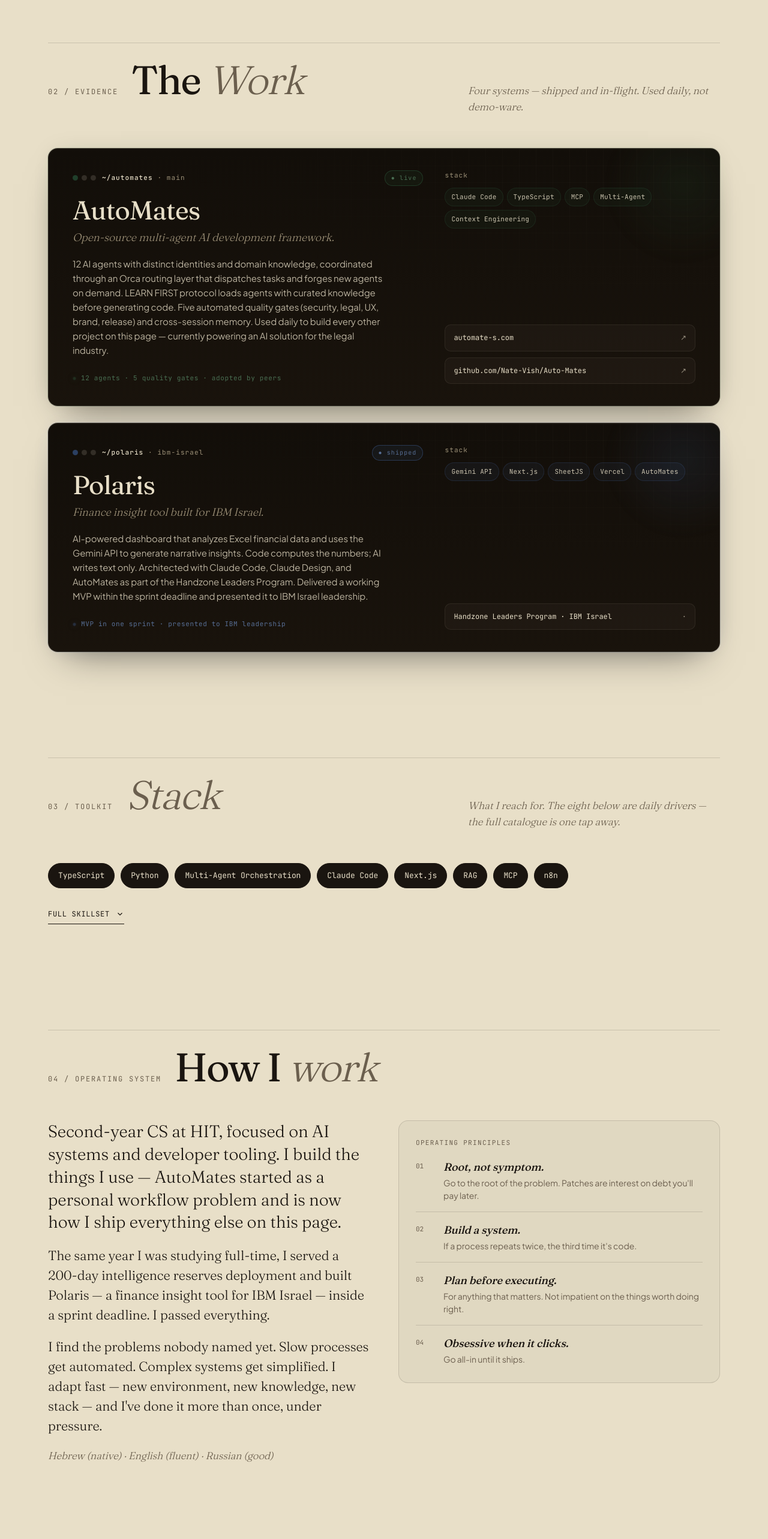
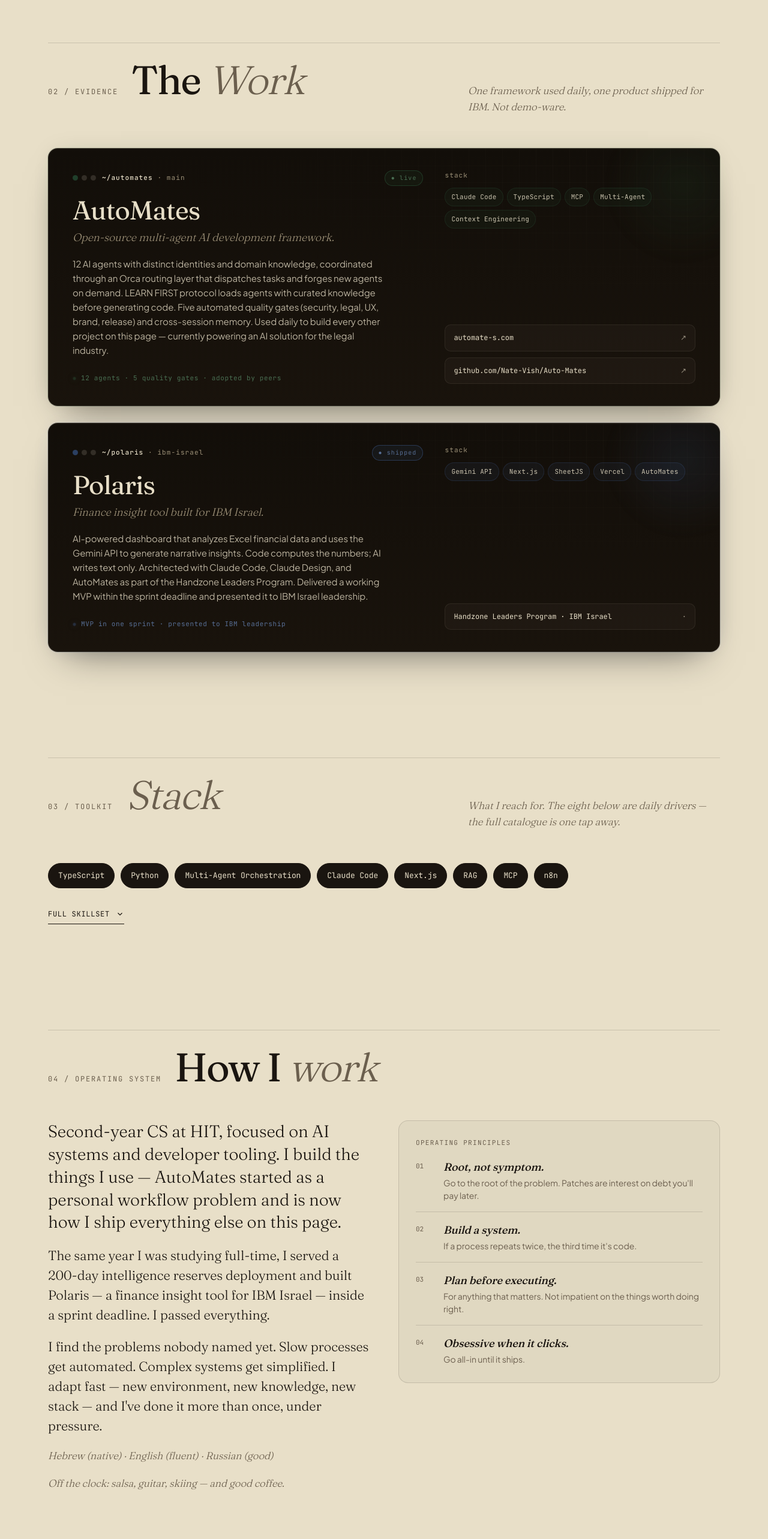
Before and after one commit to Nate-Vish/tailornate, a Next.js app: page / in a window 1280 px wide. Shown: the part 960-3526 px from the top of the page at 60% size. Built offline with nearby package versions, Linux system fonts and the light colour scheme.

Commit message:
Polish projects lead and about section

```diff
--- a/components/sections/About.tsx
+++ b/components/sections/About.tsx
@@ -19,6 +19,9 @@
             <p style={{ fontSize: "17px", color: "var(--mut)", fontStyle: "italic" }}>
               {profile.languages.join(" · ")}
             </p>
+            <p style={{ fontSize: "17px", color: "var(--mut)", fontStyle: "italic" }}>
+              Off the clock: salsa, guitar, skiing — and good coffee.
+            </p>
           </div>
           <div className="method">
             <h5>Operating principles</h5>
--- a/components/sections/Projects.tsx
+++ b/components/sections/Projects.tsx
@@ -10,7 +10,7 @@
             The <em>Work</em>
           </h2>
           <p className="sec-lead">
-            Four systems — shipped and in-flight. Used daily, not demo-ware.
+            One framework used daily, one product shipped for IBM. Not demo-ware.
           </p>
         </div>
 
```
